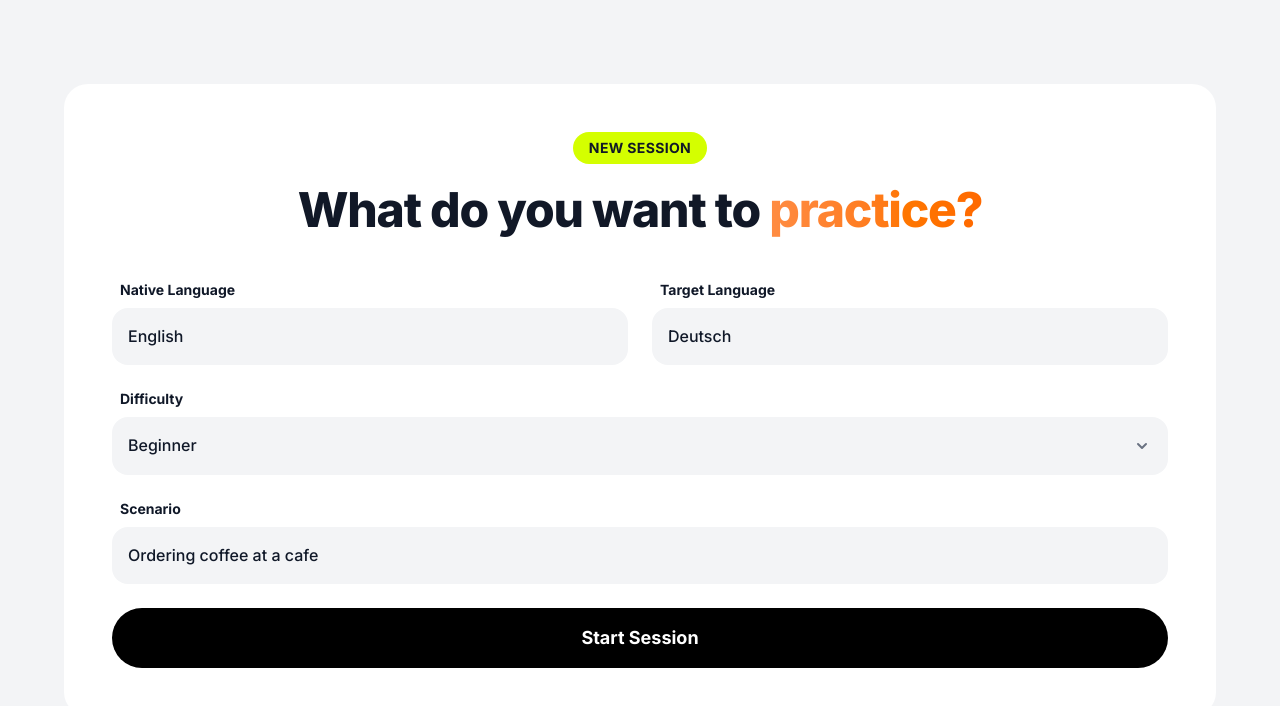
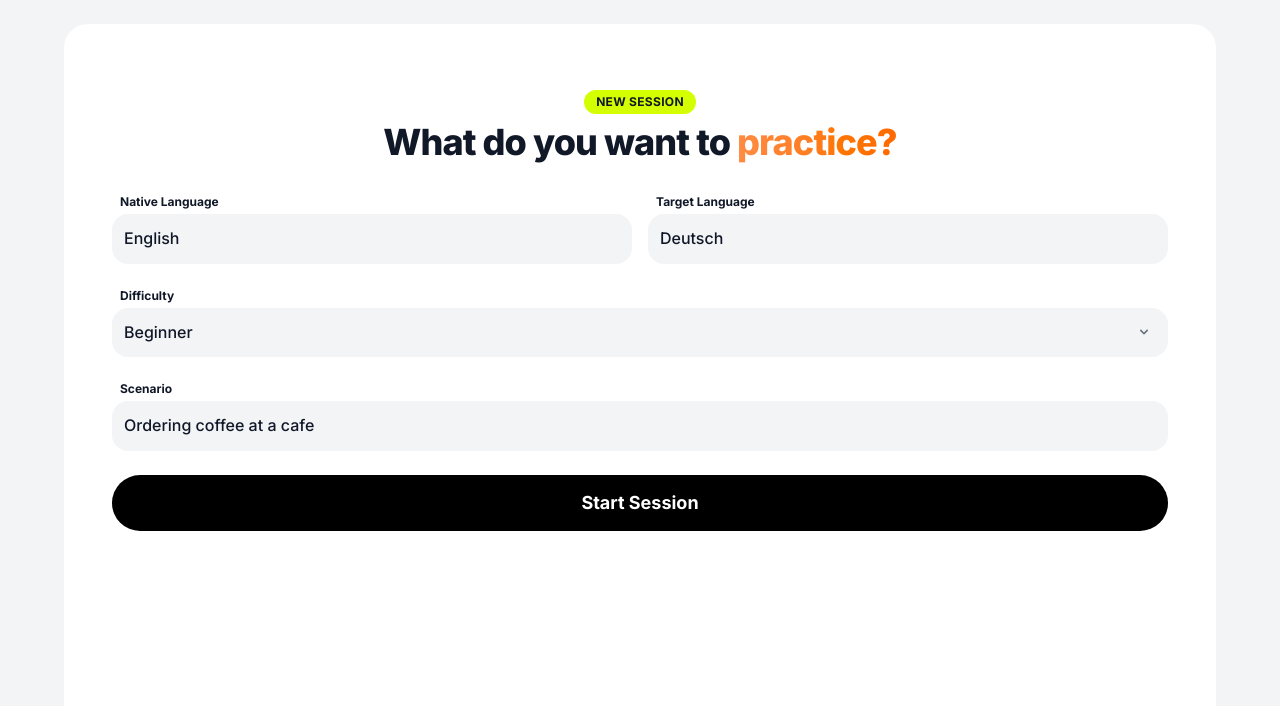
Before and after one commit to data98/language-chatbot, a Next.js app: page / in a window 1280 px wide. Shown: the top 706 px of the page. Built offline with nearby package versions, Linux system fonts and the light colour scheme.

Commit message:
adjusted designs

```diff
--- a/src/app/components/SetupForm.tsx
+++ b/src/app/components/SetupForm.tsx
@@ -29,76 +29,76 @@ export default function SetupForm({ onStart }: SetupFormProps) {
     };
 
     return (
-        <div className="space-y-10">
-            <div className="text-center space-y-4">
-                <div className="inline-block px-4 py-1.5 rounded-full bg-brand-lime text-brand-dark text-sm font-bold tracking-wide uppercase">
+        <div className="space-y-6 md:space-y-8 py-4">
+            <div className="text-center space-y-2">
+                <div className="inline-block px-3 py-1 rounded-full bg-brand-lime text-brand-dark text-xs font-bold tracking-wide uppercase">
                     New Session
                 </div>
-                <h1 className="text-4xl md:text-5xl font-extrabold tracking-tight text-brand-dark leading-tight">
+                <h1 className="text-3xl md:text-4xl font-extrabold tracking-tight text-brand-dark">
                     What do you want to <span className="text-transparent bg-clip-text bg-gradient-to-r from-brand-peach to-orange-500">practice?</span>
                 </h1>
             </div>
 
-            <form onSubmit={handleSubmit} className="space-y-6">
-                <div className="grid grid-cols-1 md:grid-cols-2 gap-6">
-                    <div className="space-y-2">
-                        <label className="block text-sm font-bold text-gray-900 ml-2">Native Language</label>
+            <form onSubmit={handleSubmit} className="space-y-4 md:space-y-6">
+                <div className="grid grid-cols-1 md:grid-cols-2 gap-4">
+                    <div className="space-y-1">
+                        <label className="block text-xs font-bold text-gray-900 ml-2">Native Language</label>
                         <input
                             type="text"
                             required
                             value={native}
                             onChange={(e) => setNative(e.target.value)}
-                            className="block w-full rounded-2xl border-0 bg-gray-100 p-4 text-gray-900 font-medium placeholder:text-gray-500 focus:outline-none focus:ring-2 focus:ring-black transition-all"
+                            className="block w-full rounded-2xl border-0 bg-gray-100 p-3 text-gray-900 font-medium placeholder:text-gray-500 focus:outline-none focus:ring-2 focus:ring-black transition-all"
                             placeholder="English"
                         />
                     </div>
 
-                    <div className="space-y-2">
-                        <label className="block text-sm font-bold text-gray-900 ml-2">Target Language</label>
+                    <div className="space-y-1">
+                        <label className="block text-xs font-bold text-gray-900 ml-2">Target Language</label>
                         <input
                             type="text"
                             required
                             value={target}
                             onChange={(e) => setTarget(e.target.value)}
-                            className="block w-full rounded-2xl border-0 bg-gray-100 p-4 text-gray-900 font-medium placeholder:text-gray-500 focus:outline-none focus:ring-2 focus:ring-black transition-all"
+                            className="block w-full rounded-2xl border-0 bg-gray-100 p-3 text-gray-900 font-medium placeholder:text-gray-500 focus:outline-none focus:ring-2 focus:ring-black transition-all"
                             placeholder="Deutsch"
                         />
                     </div>
                 </div>
 
-                <div className="space-y-2">
-                    <label className="block text-sm font-bold text-gray-900 ml-2">Difficulty</label>
+                <div className="space-y-1">
+                    <label className="block text-xs font-bold text-gray-900 ml-2">Difficulty</label>
                     <div className="relative">
                         <select
                             value={difficulty}
                             onChange={(e) => setDifficulty(e.target.value as Difficulty)}
-                            className="block w-full appearance-none rounded-2xl border-0 bg-gray-100 p-4 text-gray-900 font-medium focus:outline-none focus:ring-2 focus:ring-black transition-all"
+                            className="block w-full appearance-none rounded-2xl border-0 bg-gray-100 p-3 text-gray-900 font-medium focus:outline-none focus:ring-2 focus:ring-black transition-all"
                         >
                             <option value="beginner">Beginner</option>
                             <option value="intermediate">Intermediate</option>
                             <option value="advanced">Advanced</option>
                         </select>
                         <div className="pointer-events-none absolute inset-y-0 right-0 flex items-center px-4 text-gray-500">
-                            <svg className="h-5 w-5 fill-current" viewBox="0 0 20 20"><path d="M5.293 7.293a1 1 0 011.414 0L10 10.586l3.293-3.293a1 1 0 111.414 1.414l-4 4a1 1 0 01-1.414 0l-4-4a1 1 0 010-1.414z" /></svg>
+                            <svg className="h-4 w-4 fill-current" viewBox="0 0 20 20"><path d="M5.293 7.293a1 1 0 011.414 0L10 10.586l3.293-3.293a1 1 0 111.414 1.414l-4 4a1 1 0 01-1.414 0l-4-4a1 1 0 010-1.414z" /></svg>
                         </div>
                     </div>
                 </div>
 
-                <div className="space-y-2">
-                    <label className="block text-sm font-bold text-gray-900 ml-2">Scenario</label>
+                <div className="space-y-1">
+                    <label className="block text-xs font-bold text-gray-900 ml-2">Scenario</label>
                     <input
                         type="text"
                         required
                         value={scenario}
                         onChange={(e) => setScenario(e.target.value)}
-                        className="block w-full rounded-2xl border-0 bg-gray-100 p-4 text-gray-900 font-medium placeholder:text-gray-400 focus:outline-none focus:ring-2 focus:ring-black transition-all"
+                        className="block w-full rounded-2xl border-0 bg-gray-100 p-3 text-gray-900 font-medium placeholder:text-gray-400 focus:outline-none focus:ring-2 focus:ring-black transition-all"
                         placeholder="e.g. Ordering cafe"
                     />
                 </div>
 
                 <button
                     type="submit"
-                    className="w-full py-4 px-6 rounded-full bg-black text-white text-lg font-bold hover:bg-gray-800 focus:ring-4 focus:ring-gray-300 transition-all transform hover:-translate-y-0.5"
+                    className="w-full py-3.5 px-6 rounded-full bg-black text-white text-lg font-bold hover:bg-gray-800 focus:ring-4 focus:ring-gray-300 transition-all transform hover:-translate-y-0.5"
                 >
                     Start Session
                 </button>
--- a/src/app/globals.css
+++ b/src/app/globals.css
@@ -34,4 +34,5 @@ body {
   -webkit-font-smoothing: antialiased;
   -moz-osx-font-smoothing: grayscale;
   line-height: 1.6;
+  box-sizing: border-box;
 }
--- a/src/app/layout.tsx
+++ b/src/app/layout.tsx
@@ -16,8 +16,8 @@ export default function RootLayout({
 }) {
     return (
         <html lang="en">
-            <body className={`${inter.className} min-h-screen flex flex-col items-center justify-center p-4 md:p-6 bg-brand-gray`}>
-                <main className="w-full max-w-lg md:max-w-3xl lg:max-w-6xl bg-white rounded-3xl p-8 md:p-12 min-h-[600px] flex flex-col justify-center transition-all duration-300">
+            <body className={`${inter.className} min-h-screen lg:h-screen flex flex-col items-center justify-center p-4 md:p-6 bg-brand-gray lg:overflow-hidden`}>
+                <main className="w-full max-w-lg md:max-w-3xl lg:max-w-6xl bg-white rounded-3xl p-6 md:p-8 lg:p-12 h-auto lg:h-full lg:max-h-[900px] flex flex-col transition-all duration-300">
                     {children}
                 </main>
             </body>
```
Also changed, not shown: src/app/components/PracticeView.tsx (+21 -22 lines).
